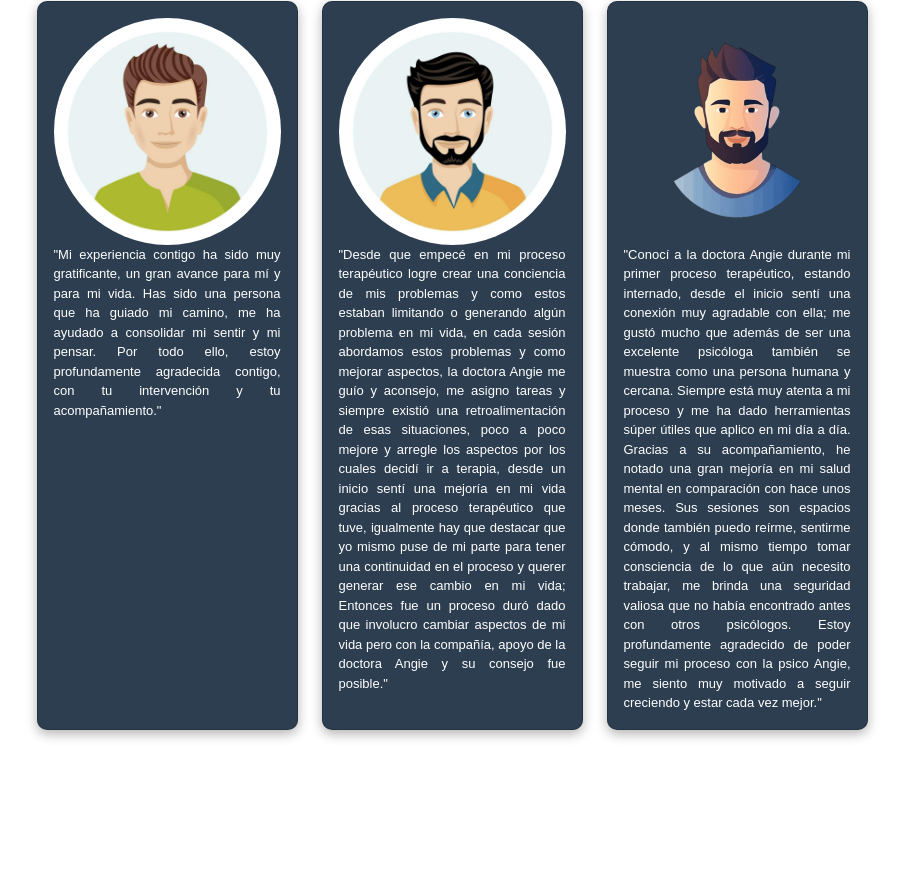
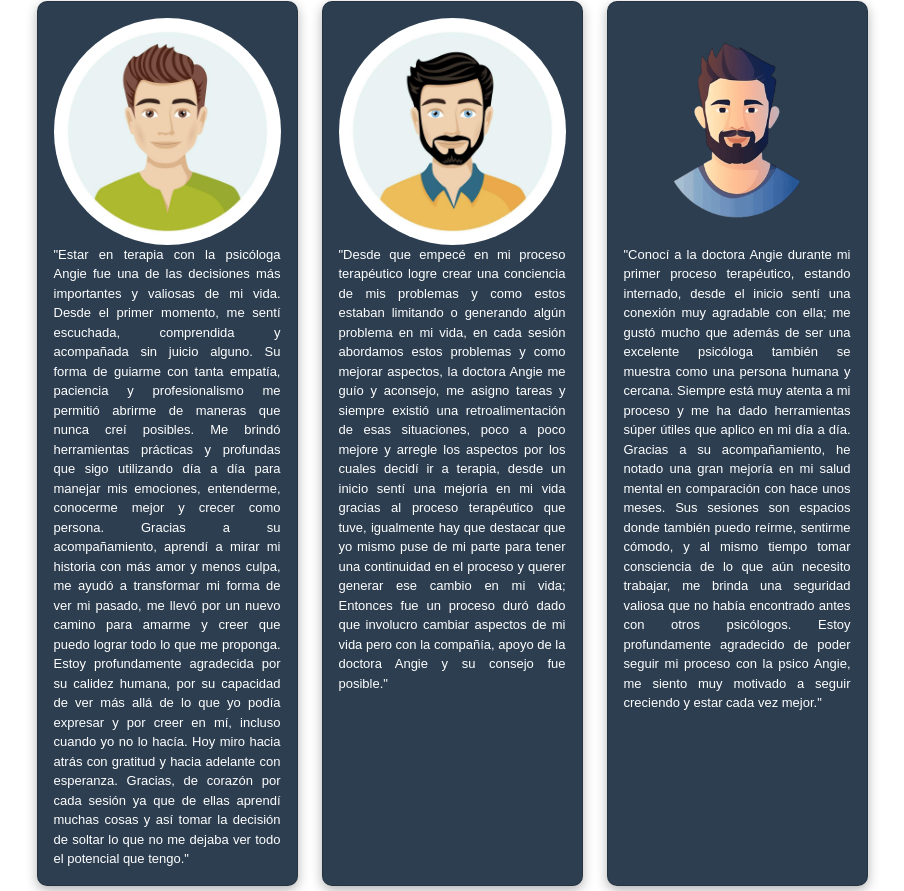
Before and after one commit to DevIngSan/PsicologaAngieRojas, a plain HTML site: page index.html in a window 1280 px wide. Shown: the part 1562-2453 px from the top of the page, without its empty margins (188-1092 px from the left). Drawn offline with nearby package versions, Linux system fonts and the light colour scheme.

Commit message:
fix(master)se actualiza testimonio

```diff
--- a/index.html
+++ b/index.html
@@ -180,7 +180,9 @@
                         <div class="card-body text-white">
                             <img src="imagenes/avatar-of-a-man-portrait-of-a-young-guy-illustration-of-male-character-in-modern-color-style-vector.jpg" class="img-fluid" alt="testimonio1">
 
-                            <p class="card-text">"Mi experiencia contigo ha sido muy gratificante, un gran avance para mí y para mi vida. Has sido una persona que ha guiado mi camino, me ha ayudado a consolidar mi sentir y mi pensar. Por todo ello, estoy profundamente agradecida contigo, con tu intervención y tu acompañamiento." </p>
+                            <p class="card-text">"Estar en terapia con la psicóloga Angie fue una de las decisiones más importantes y valiosas de mi vida. Desde el primer momento, me sentí escuchada, comprendida y acompañada sin juicio alguno. Su forma de guiarme con tanta empatía, paciencia y profesionalismo me permitió abrirme de maneras que nunca creí posibles.
+                            Me brindó herramientas prácticas y profundas que sigo utilizando día a día para manejar mis emociones, entenderme, conocerme mejor y crecer como persona. Gracias a su acompañamiento, aprendí a mirar mi historia con más amor y menos culpa, me ayudó a transformar mi forma de ver mi pasado, me llevó por un nuevo camino para amarme y creer que puedo lograr todo lo que me proponga. Estoy profundamente agradecida por su calidez humana, por su capacidad de ver más allá de lo que yo podía expresar y por creer en mí, incluso cuando yo no lo hacía.
+                            Hoy miro hacia atrás con gratitud y hacia adelante con esperanza. Gracias, de corazón por cada sesión ya que de ellas aprendí muchas cosas y así tomar la decisión de soltar lo que no me dejaba ver todo el potencial que tengo." </p>
                         </div>
                     </div>
                 </div>
```
